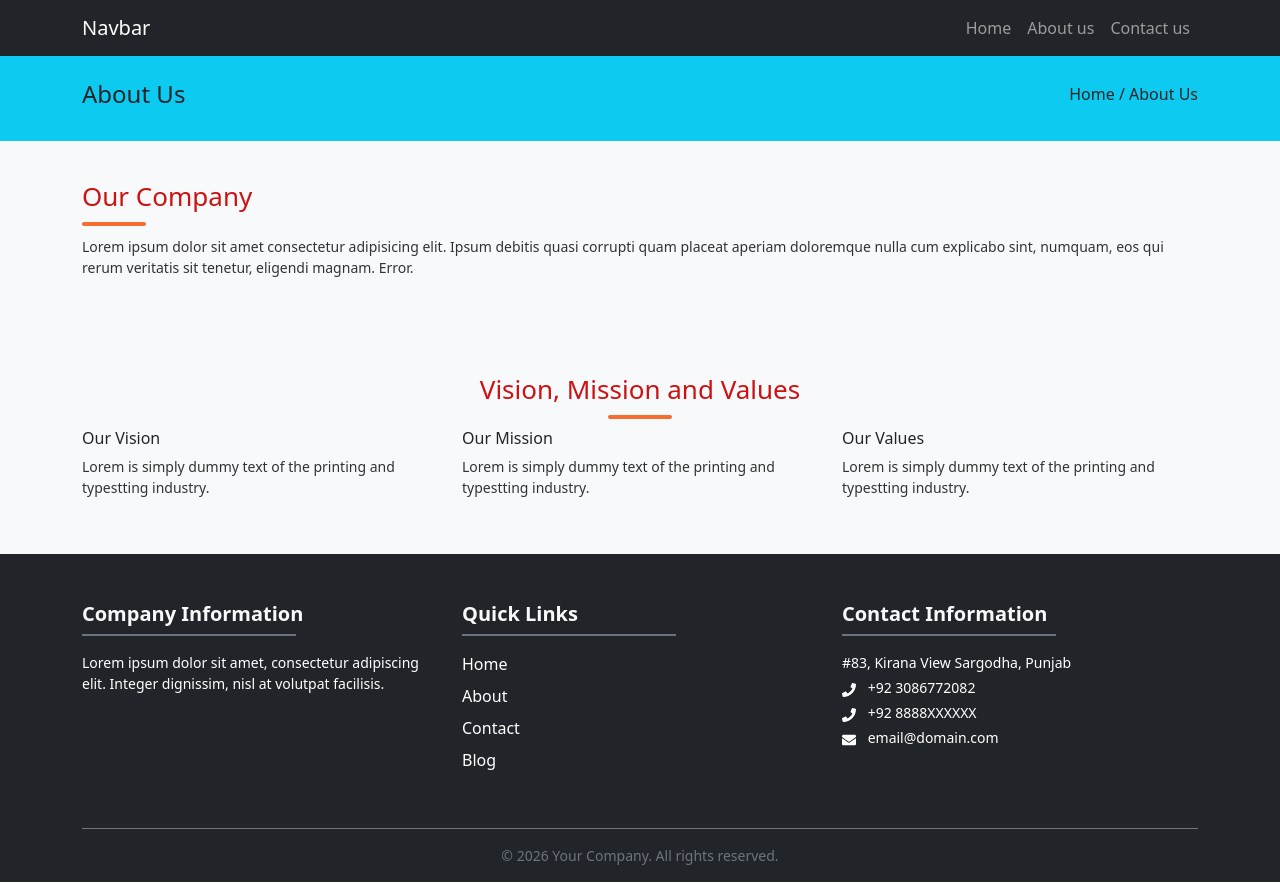
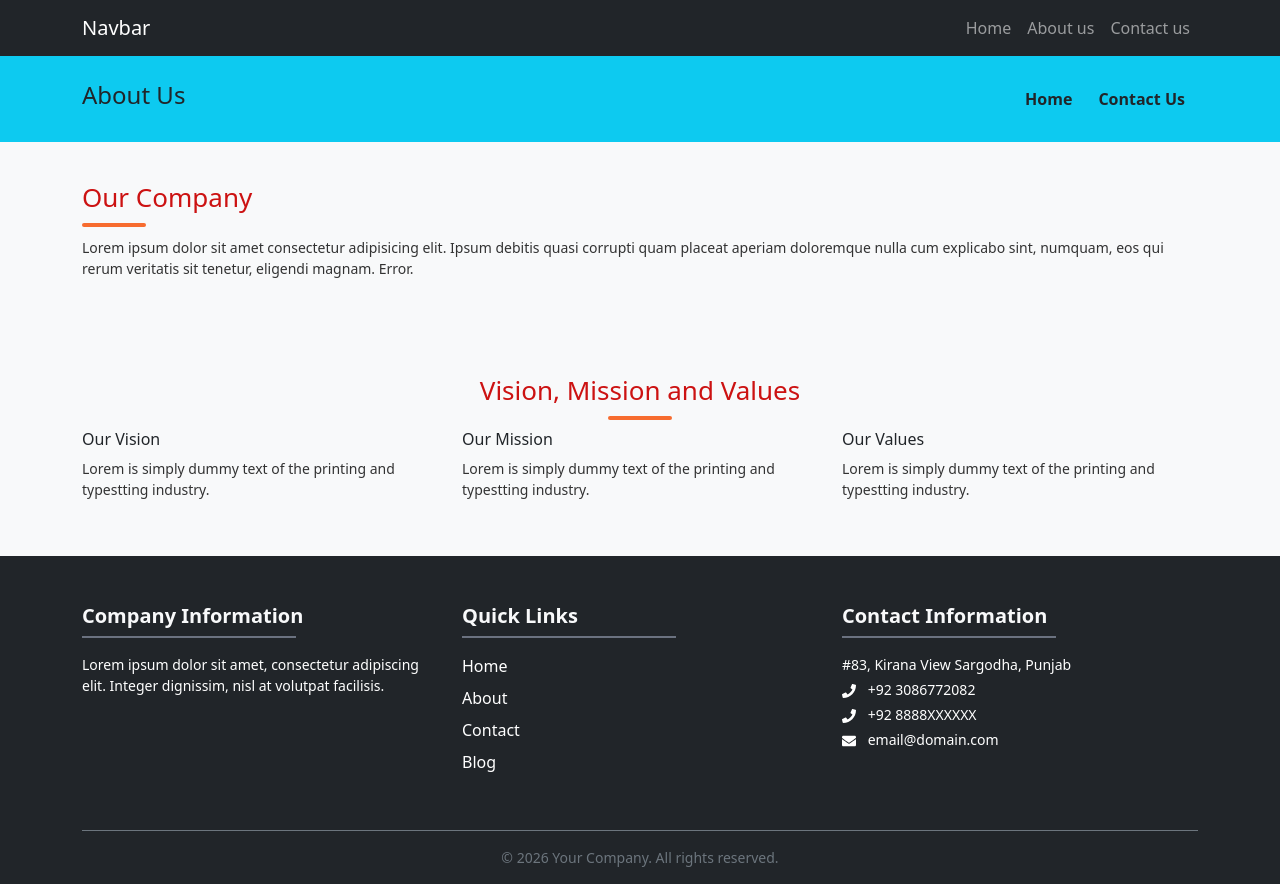
Before and after one commit to ahmad-ibrahim-aheer/FirstReactProject, a React (Vite) app: page /about in a window 1280 px wide. Built offline with nearby package versions, Linux system fonts and the light colour scheme.

Commit message:
added functionality on Home/about/contact buttons from About Us and Contact Us page

```diff
--- a/src/App.css
+++ b/src/App.css
@@ -38,11 +38,11 @@ p {
     cursor: pointer;
 }
 
-.btn {
+.btn-warning {
     transition: 0.2s;
 }
 
-.btn:hover {
+.btn-warning:hover {
     transform: translateY(-5px);
 }
 
--- a/src/components/pages/About.jsx
+++ b/src/components/pages/About.jsx
@@ -1,3 +1,4 @@
+import { Link } from "react-router-dom";
 import VMC from "../inc/Vmc";
 
 function Aboutus() {
@@ -10,7 +11,12 @@ function Aboutus() {
               <h4>About Us</h4>
             </div>
             <div className="col-md-8 my-auto">
-              <h6 className="float-end">Home / About Us</h6>
+              <Link to="/contact" className="btn float-end">
+                <strong>Contact Us</strong>
+              </Link>
+              <Link to="/" className="btn float-end">
+                <strong>Home</strong>
+              </Link>
             </div>
           </div>
         </div>
--- a/src/components/pages/Contact.jsx
+++ b/src/components/pages/Contact.jsx
@@ -1,3 +1,5 @@
+import { Link } from "react-router-dom";
+
 function Contact() {
   return (
     <div>
@@ -8,7 +10,12 @@ function Contact() {
               <h4>Contact Us</h4>
             </div>
             <div className="col-md-8 my-auto">
-              <h6 className="float-end">Home / Contact Us</h6>
+              <Link to="/about" className="btn float-end">
+                <strong>About Us</strong>
+              </Link>
+              <Link to="/" className="btn float-end">
+                <strong>Home</strong>
+              </Link>
             </div>
           </div>
         </div>
```
